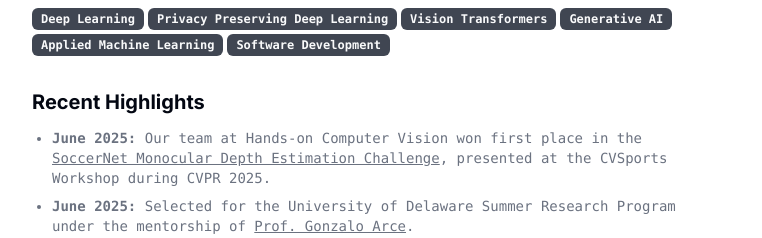
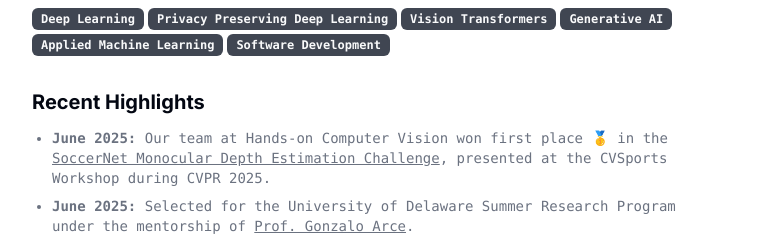
Before and after one commit to Factral/factral.github.io, a Next.js app: page / in a window 1280 px wide. Shown: the part 800-1038 px from the top of the page, without its empty margins (272-1034 px from the left). Built offline with nearby package versions, Linux system fonts and the light colour scheme.

Commit message:
added emoji

```diff
--- a/src/app/page.tsx
+++ b/src/app/page.tsx
@@ -148,7 +148,7 @@ export default function Page() {
           <h2 className="text-xl font-bold">Recent Highlights</h2>
           <ul className="list-disc space-y-2 pl-5 font-mono text-sm text-muted-foreground">
             <li>
-              <span className="font-semibold">June 2025:</span> Our team at Hands-on Computer Vision won first place in the <a href="https://www.soccer-net.org/tasks/monocular-depth-estimation" target="_blank" className="underline">SoccerNet Monocular Depth Estimation Challenge</a>, presented at the CVSports Workshop during CVPR 2025.
+              <span className="font-semibold">June 2025:</span> Our team at Hands-on Computer Vision won first place 🥇  in the <a href="https://www.soccer-net.org/tasks/monocular-depth-estimation" target="_blank" className="underline">SoccerNet Monocular Depth Estimation Challenge</a>, presented at the CVSports Workshop during CVPR 2025.
             </li>
             <li>
               <span className="font-semibold">June 2025:</span> Selected for the University of Delaware Summer Research Program under the mentorship of <a href="https://www.ece.udel.edu/people/faculty/arce/" target="_blank" className="underline">Prof. Gonzalo Arce</a>.
```
